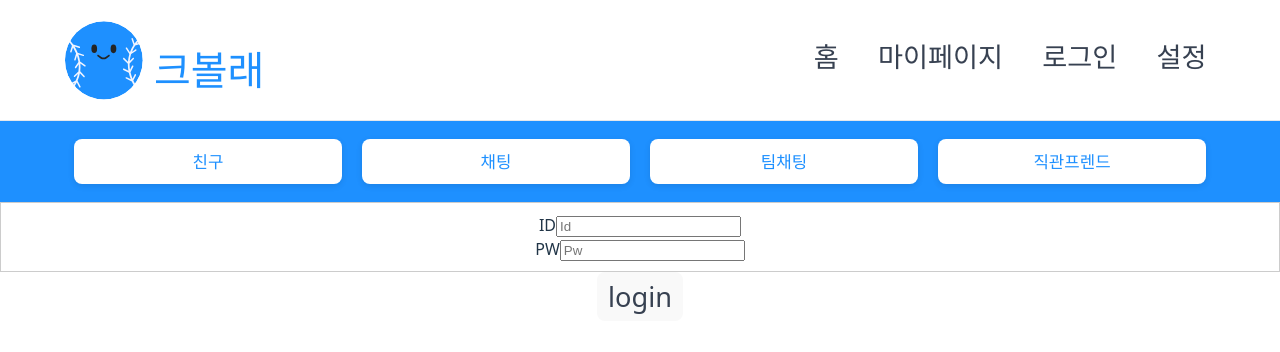
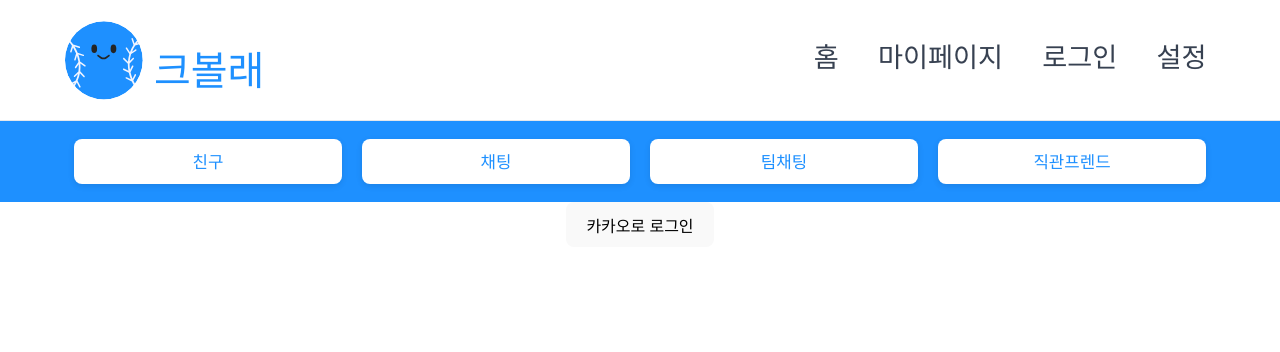
Before and after one commit to janghosung01/KBO_Front, a React (Vite) app in the folder alom/: page /Login in a window 1280 px wide. Shown: the top 352 px of the page. Built offline with nearby package versions, Linux system fonts and the light colour scheme; no server answers.

Commit message:
feat:카카오 소셜 로그인 기능

```diff
--- a/alom/src/Page/Login.css
+++ b/alom/src/Page/Login.css
@@ -1,3 +1,9 @@
+
+.container {
+  background-color: #f0f4f8;
+}
+
+
 .sec1 {
   padding: 10px;
   border: 1px solid #ccc;
--- a/alom/src/Page/Login.jsx
+++ b/alom/src/Page/Login.jsx
@@ -1,55 +1,86 @@
-import { useForm } from "../Hooks/useForm";
-import { useNavigate } from "react-router-dom";
-import "./Login.css";
+
+// import "./Login.css";
+// export function Login() {
+
+//   const kakaoLogin = () => {
+//   const REST_KEY = '3f5190783359806b42b350aa27b67e93' //import.meta.env.VITE_KAKAO_REST_KEY; // .env 권장
+//   const REDIRECT_URI = 'http://localhost:5173/Login';  // 콘솔에 동일하게 등록
+//   const url =
+//     `https://kauth.kakao.com/oauth/authorize` +
+//     `?response_type=code` +
+//     `&client_id=${REST_KEY}` +
+//     `&redirect_uri=${encodeURIComponent(REDIRECT_URI)}` +
+//     `&state=${crypto.randomUUID()}`; // 옵션(위조방지)
+
+//   window.location.href = url;        // ✅ axios가 아니라 페이지 이동  window.open(url, '_self') 팝업하려명 이거사용
+// };
+
+//   return (
+//     <>
+//       <button onClick={kakaoLogin} color="blue">kko</button>
+
+//     </>
+//   );
+// }
+
+
+
+
+
+
+
+
+
+
+import { useEffect } from "react";
+import { useSearchParams, useNavigate } from "react-router-dom";
 import axios from "axios";
+
 export function Login() {
-  const [id, onChangeId] = useForm();
-  const [pw, onChangePw] = useForm();
+  const [sp] = useSearchParams();
+  const navigate = useNavigate();
 
-  const navigate = useNavigate();
-  const handle = async (e) => {
-    e.preventDefault();
-    try {
-      const apiData = await axios.post("asd", { id, pw });
-      const { accessToken, refreshToken } = apiData.token;
+  const REST_KEY = import.meta.env.VITE_KAKAO_REST_KEY;
+  const REDIRECT_URI = import.meta.env.VITE_KAKAO_REDIRECT_URI;
 
-      localStorage.setItem("access", accessToken);
-      localStorage.setItem("refresh", refreshToken);
-      console.log("로그인 성공");
-      navigate("/");
-    } catch (error) {
-      console.log(error);
-    }
+  const kakaoLogin = () => {
+    const url = `https://kauth.kakao.com/oauth/authorize?response_type=code&client_id=${REST_KEY}&redirect_uri=${encodeURIComponent(REDIRECT_URI)}&state=${crypto.randomUUID()}`;
+    window.location.href = url;
   };
-  return (
-    <>
-      <form className="formSet" onSubmit={handle}>
-        <div className="sec1">
-          <div>
-            <label htmlFor="id">ID</label>
-            <input
-              id="id"
-              type="text"
-              placeholder="Id"
-              value={id}
-              onChange={onChangeId}
-            />
-          </div>
-          <div>
-            <label htmlFor="pw">PW</label>
-            <input
-              id="pw"
-              type="password"
-              placeholder="Pw"
-              value={pw}
-              onChange={onChangePw}
-            />
-          </div>
-        </div>
-        <button className="btn " type="submit">
-          login
-        </button>
-      </form>
-    </>
-  );
+
+  useEffect(() => {
+    const code = sp.get("code");
+
+    if (!code) return; // 코드가 없으면 버튼 화면 유지
+    console.log(code);
+    (async () => {
+      try {
+        const { data } = await axios.post(
+          `/auth/kakao/login`,
+          { code },
+          { withCredentials: true }
+        );
+        //////여기서 백앤드가 토큰 주면 로그인 시키고 토큰 저장
+
+
+        // /auth/kakao/register
+
+
+
+        ////// 여기서 백앤드가 정보없다고 회원가입하라 그러면 첫 정보입력
+        console.log(data);
+
+
+
+
+        if (data.accessToken) localStorage.setItem("accessToken", data.accessToken);
+        navigate("/");
+      } catch {
+        alert("카카오 로그인 실패");
+        navigate("/Login");
+      }
+    })();
+  }, []);
+
+  return <button onClick={kakaoLogin}>카카오로 로그인</button>;
 }
```
Also changed, not shown: 1 other file (tests, documents, lock files or other folders).
